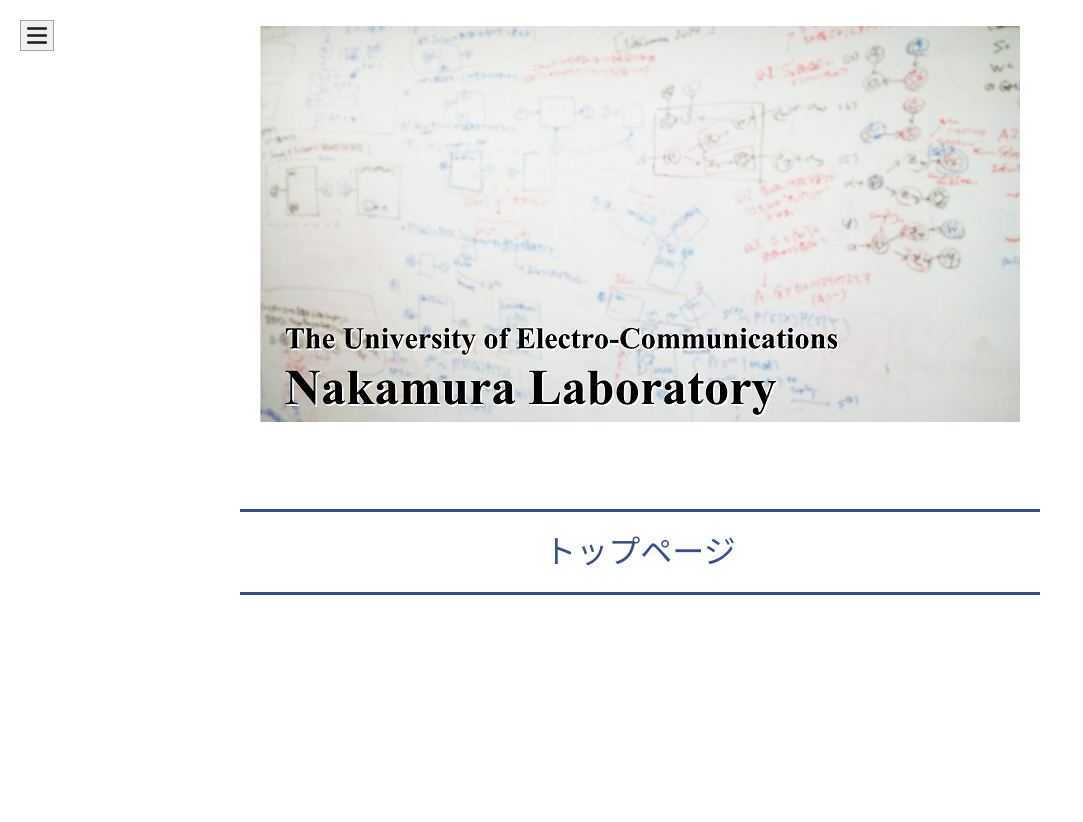
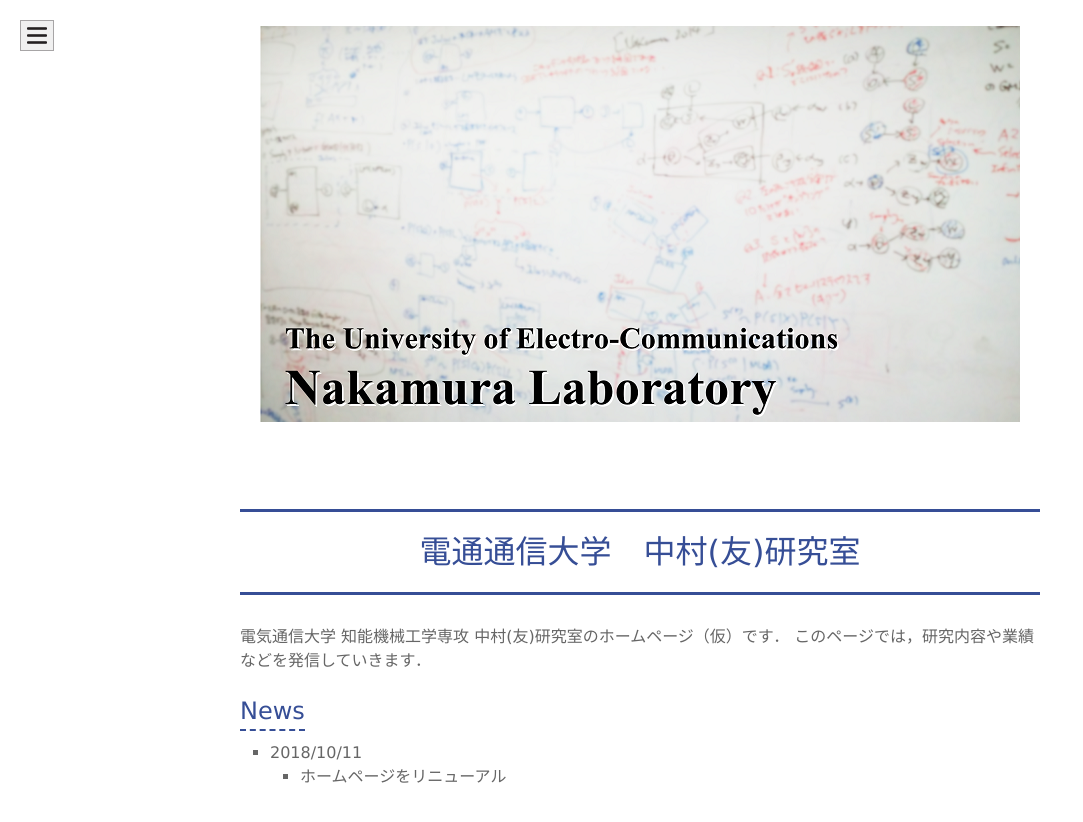
Before and after one commit to naka-lab/naka-lab.github.io, a Jekyll site: the page built from index.md, in a window 1280 px wide. Shown: the top 822 px of the page, without its empty margins (0-1083 px from the left). Built offline with Jekyll 4.4.1, drawn with Linux system fonts in a browser that asks for light colours; our own code applies the rules of GitHub Pages for plain Markdown files.

Commit message:
トップページ更新

```diff
--- a/index.md
+++ b/index.md
@@ -2,4 +2,10 @@
 layout: default
 ---
 
-# トップページ
+# 電通通信大学　中村(友)研究室
+電気通信大学 知能機械工学専攻 中村(友)研究室のホームページ（仮）です．
+このページでは，研究内容や業績などを発信していきます．
+
+## News
+* 2018/10/11
+	* ホームページをリニューアル
```
